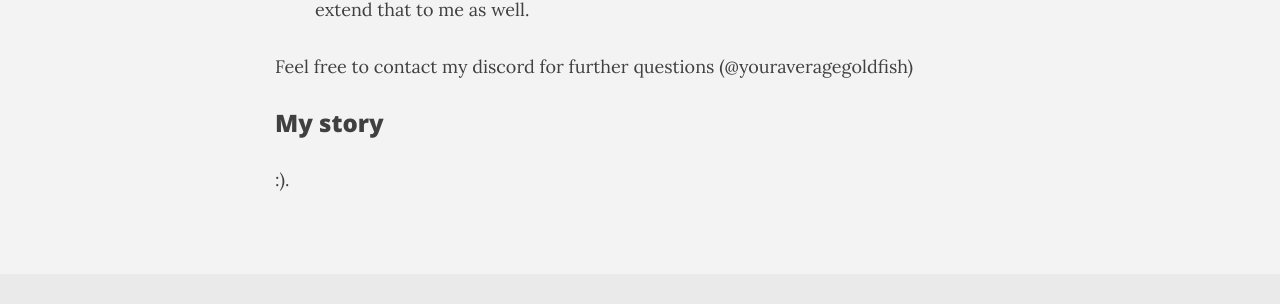
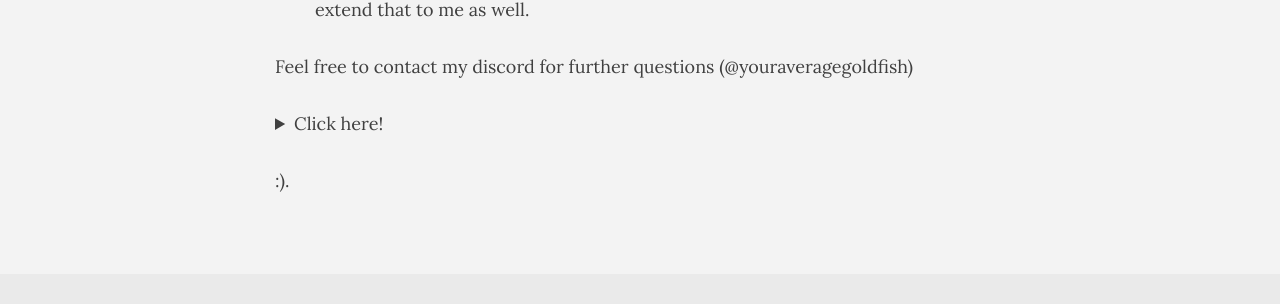
Before and after one commit to LeCTester/LeCTester.github.io, a Jekyll site: the page built from aboutme.md, in a window 1280 px wide and 1116 px high. Shown: the part 611-915 px from the top of the window. Built offline with Jekyll 4.4.1, drawn with Linux system fonts in a browser that asks for light colours; comment, search, counter and statistics services are not loaded.

Commit message:
Update aboutme.md

```diff
--- a/aboutme.md
+++ b/aboutme.md
@@ -15,6 +16,10 @@
 
 Feel free to contact my discord for further questions (@youraveragegoldfish)
 
-### My story
+<details markdown="1">
+<summary>Click here!</summary>
+Here you can see an **expandable** section
 
+<summary>### My story</summary>
+</details>
 :).
```
Also changed, not shown: other parts of aboutme.md (+1 -0 lines).
